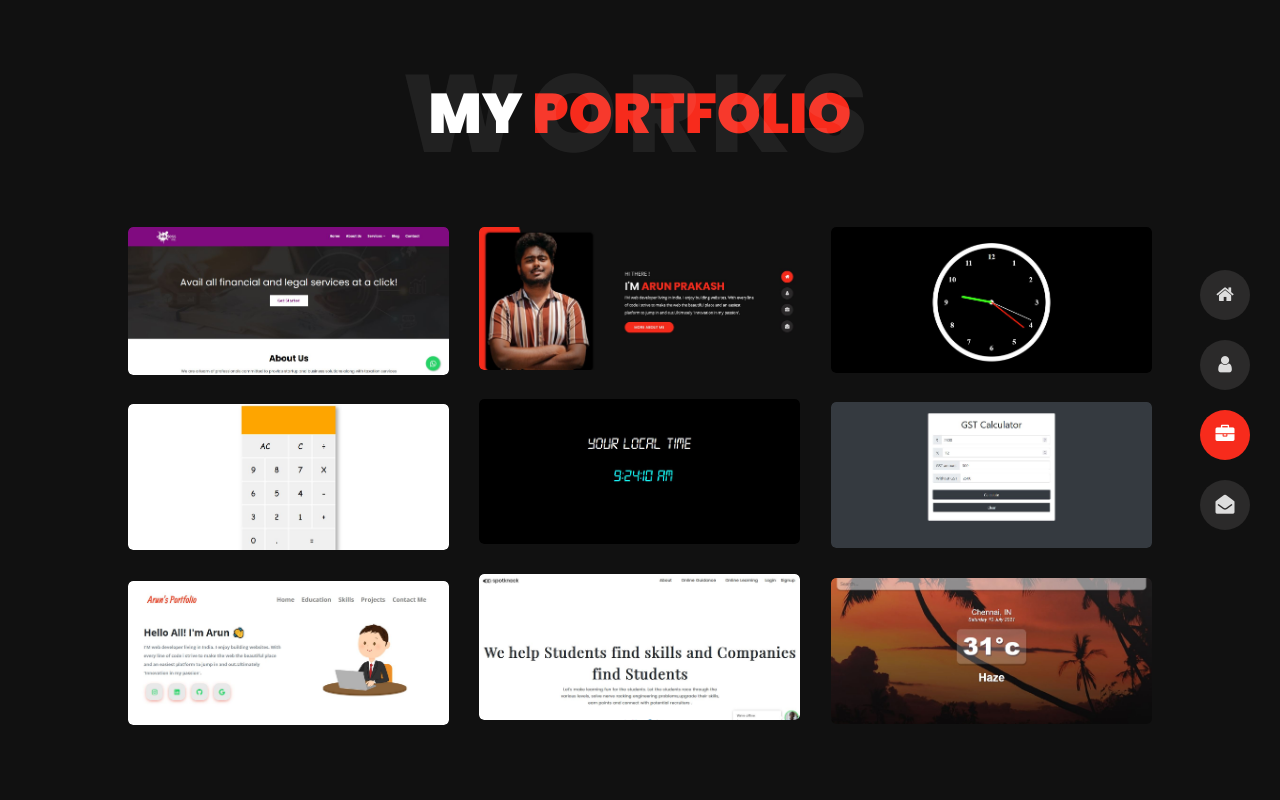
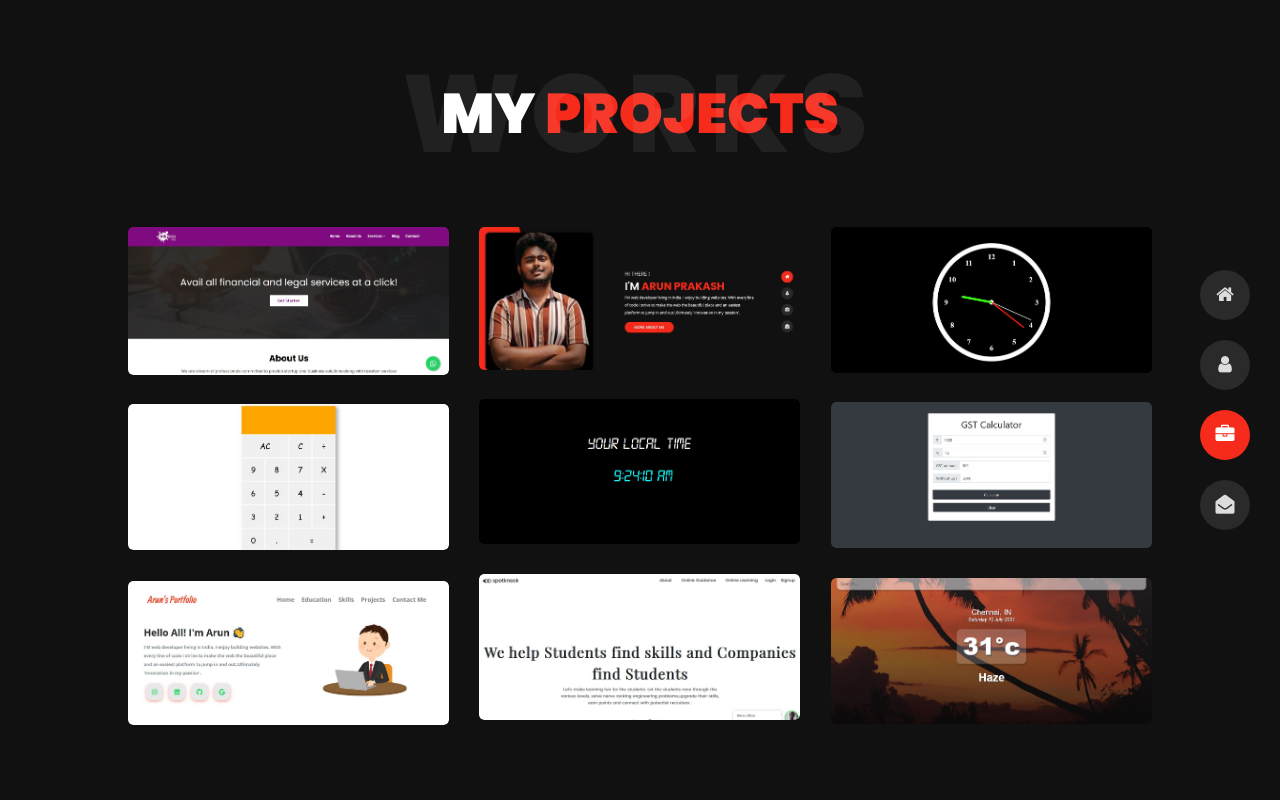
Before and after one commit to arunprakash09/Updated_Portfolio, a plain HTML site: page projects.html in a window 1280 px wide. Drawn offline with nearby package versions, Linux system fonts and the light colour scheme.

Commit message:
Update projects.html

```diff
--- a/projects.html
+++ b/projects.html
@@ -56,15 +56,14 @@
             <ul class="list-unstyled" id="menu">
                 <li><a href="index.html"><i class="fa fa-home"></i><span>Home</span></a></li>
                 <li><a href="about.html"><i class="fa fa-user"></i><span>About</span></a></li>
-                <li class="active"><a href="portfolio.html"><i class="fa fa-folder-open"></i><span>Portfolio</span></a></li>
+                <li class="active"><a href="portfolio.html"><i class="fa fa-folder-open"></i><span>Projects</span></a></li>
                 <li><a href="contact.html"><i class="fa fa-envelope-open"></i><span>Contact</span></a></li>
-                <li><a href="blog.html"><i class="fa fa-comments"></i><span>Blog</span></a></li>
             </ul>
         </div>
     </nav>
 </header>
 <section class="title-section text-left text-sm-center revealator-slideup revealator-once revealator-delay1">
-    <h1>my <span>portfolio</span></h1>
+    <h1>my <span>projects</span></h1>
     <span class="title-bg">works</span>
 </section>
 <section class="main-content text-center revealator-slideup revealator-once revealator-delay1">
```
